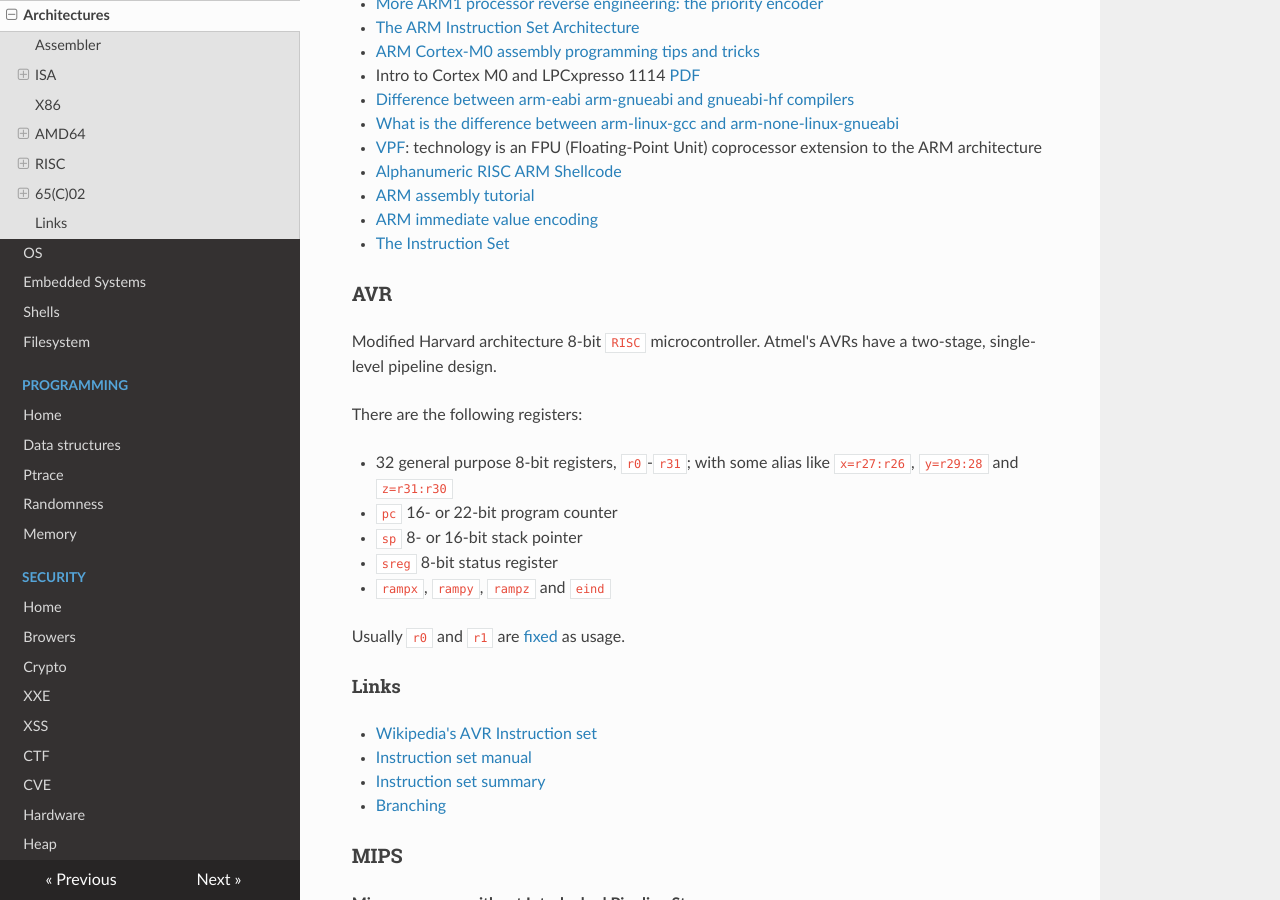
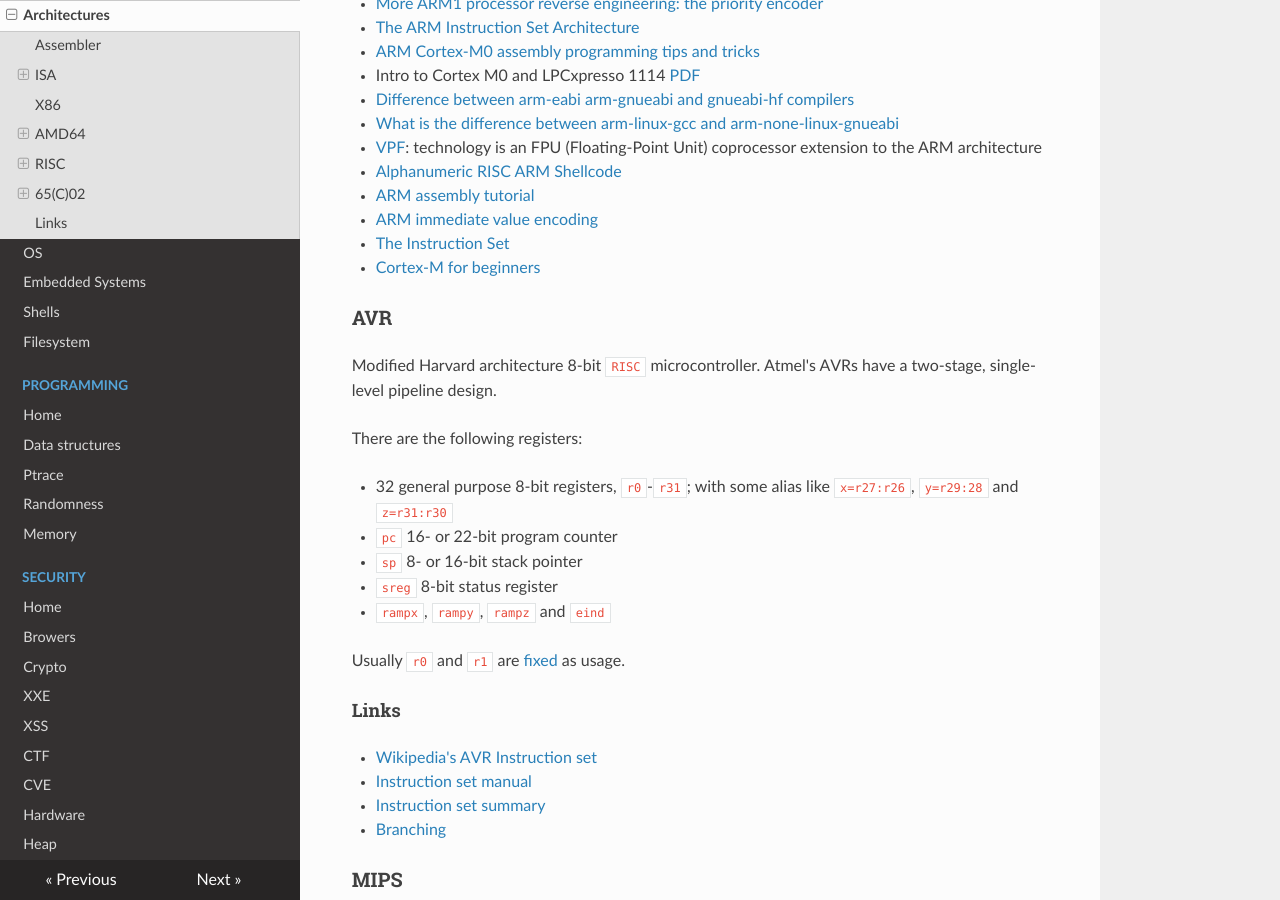
Before and after one commit to gipi/low-level, an MkDocs documentation site: the page built from docs/arch.md, in a window 1280 px wide and 900 px high, scrolled down 3027 px. Built offline with MkDocs 1.6.1, drawn with Linux system fonts in a browser that asks for light colours; nearby versions of some CDN libraries; old or Windows-style settings are respelled for this version of MkDocs.

Commit message:
Add document.

```diff
--- a/docs/arch.md
+++ b/docs/arch.md
@@ -137,6 +137,7 @@ an 'illegal instruction' exception is raised.
  - [ARM assembly tutorial](https://azeria-labs.com/writing-arm-assembly-part-1/)
  - [ARM immediate value encoding](https://alisdair.mcdiarmid.org/arm-immediate-value-encoding/)
  - [The Instruction Set](http://www.peter-cockerell.net/aalp/html/ch-3.html)
+ - [Cortex-M for beginners](documents/Cortex-M for Beginners - 2017_EN_v2.pdf)
 
 ### AVR
 
```
Also changed, not shown: 1 other file.
